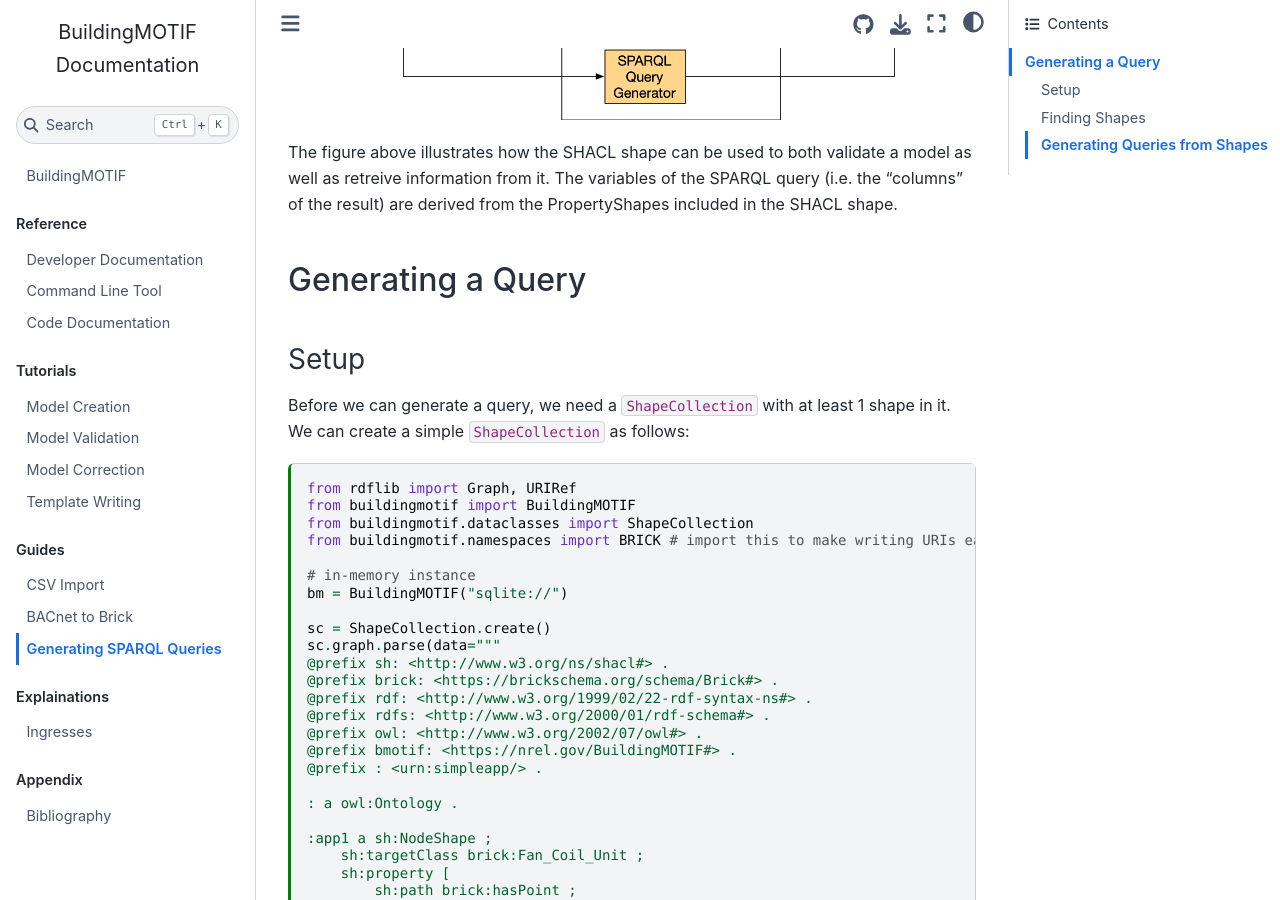
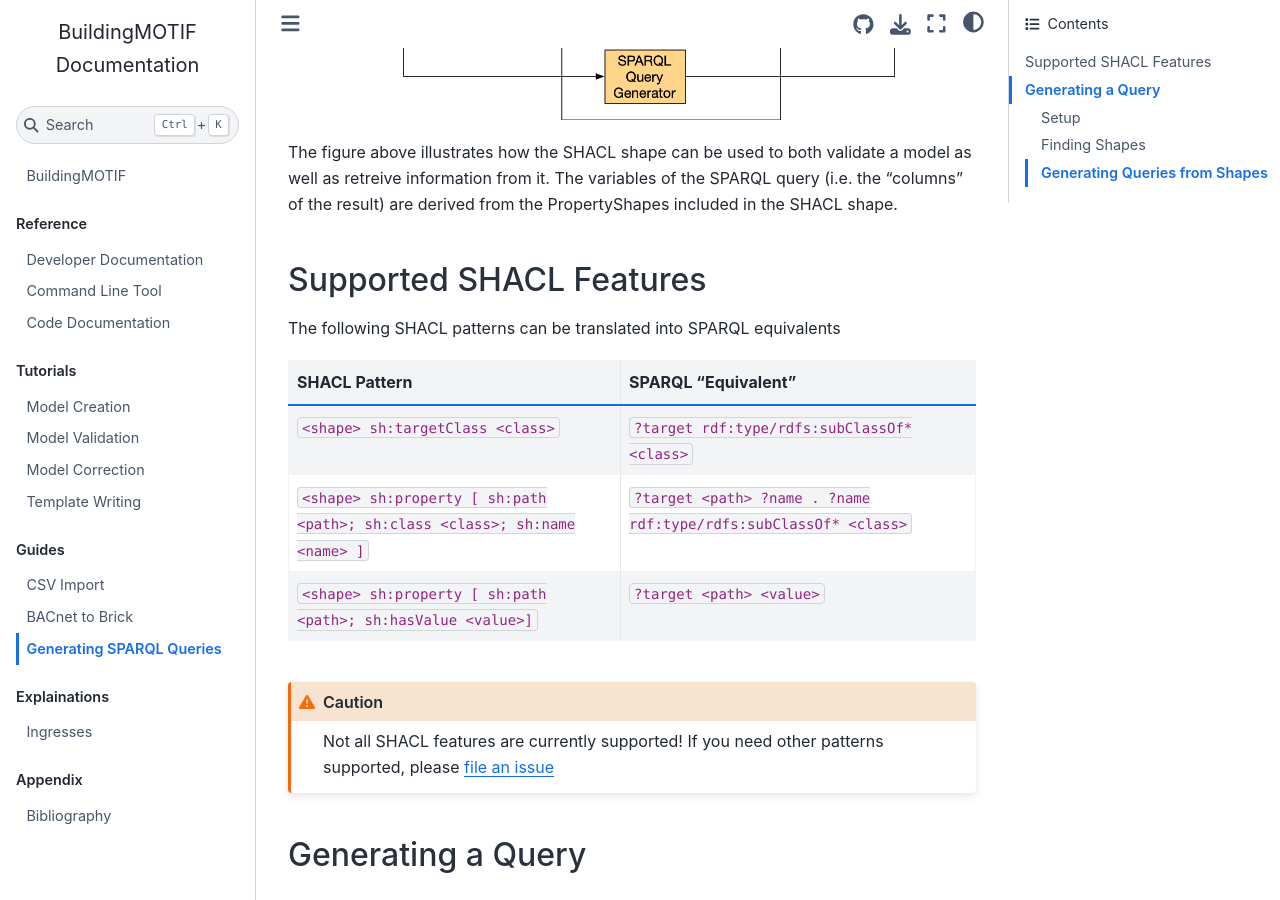
Before and after one commit to NREL/BuildingMOTIF, a Jupyter Book: the page built from docs/guides/generating-queries.md, in a window 1280 px wide and 900 px high, scrolled down 549 px. Built offline with Jupyter Book 1.0.4 settings and Sphinx 7.4.7 and the Sphinx Book theme 1.1.4, drawn with Linux system fonts in a browser that asks for light colours.

Commit message:
add section on supported SHACL features

````diff
--- a/docs/guides/generating-queries.md
+++ b/docs/guides/generating-queries.md
@@ -21,6 +21,27 @@ Generating a SPARQL query for a shape allows these applications to *retrieve* th
 
 The figure above illustrates how the SHACL shape can be used to both validate a model as well as retreive information from it.
 The variables of the SPARQL query (i.e. the "columns" of the result) are derived from the PropertyShapes included in the SHACL shape.
+
+## Supported SHACL Features
+
+The following SHACL patterns can be translated into SPARQL equivalents
+
+```{list-table}
+:header-rows: 1
+* - SHACL Pattern
+  - SPARQL "Equivalent"
+* - `<shape> sh:targetClass <class>`
+  - `?target rdf:type/rdfs:subClassOf* <class>`
+* - `<shape> sh:property [ sh:path <path>; sh:class <class>; sh:name <name> ]`
+  - `?target <path> ?name . ?name rdf:type/rdfs:subClassOf* <class>`
+* - `<shape> sh:property [ sh:path <path>; sh:hasValue <value>]`
+  - `?target <path> <value>`
+```
+
+```{caution}
+Not all SHACL features are currently supported!
+If you need other patterns supported, please [file an issue](https://github.com/NREL/BuildingMOTIF/issues)
+```
 
 ## Generating a Query
 
````
